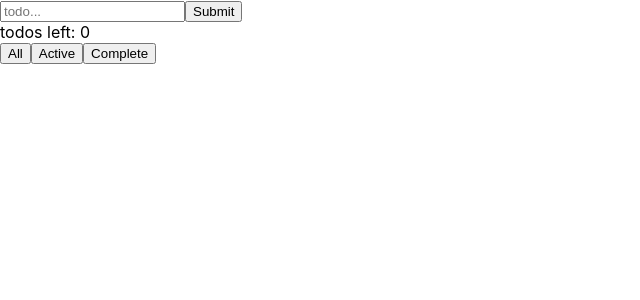
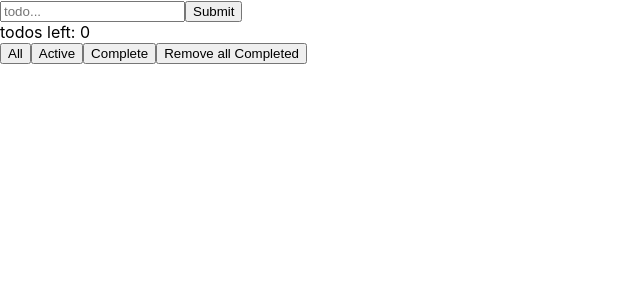
Before and after one commit to Manjukcthapa/todolist, a React (Create React App) app: page / in a window 1280 px wide. Shown: the top 300 px of the page, without its empty margins (0-640 px from the left). Built offline with nearby package versions, Linux system fonts and the light colour scheme.

Commit message:
able to remove all completed

```diff
--- a/src/App.js
+++ b/src/App.js
@@ -43,6 +43,12 @@ this.setState({
 })
   }
 
+  removeallComplete = id => [
+    this.setState({
+      todos:this.state.todos.filter(todo => !todo.complete)
+    })
+  ]
+
   render() {
     let todos = [];
 
@@ -72,6 +78,7 @@ this.setState({
         <button onClick={() => this.updateTodoToShow("all")}>All</button>
         <button onClick={() => this.updateTodoToShow("active")}>Active</button>
         <button onClick={() => this.updateTodoToShow("complete")}>Complete</button>
+        <button onClick={this.removeallComplete}>Remove all Completed</button>
       </div>
     );
   }
```
